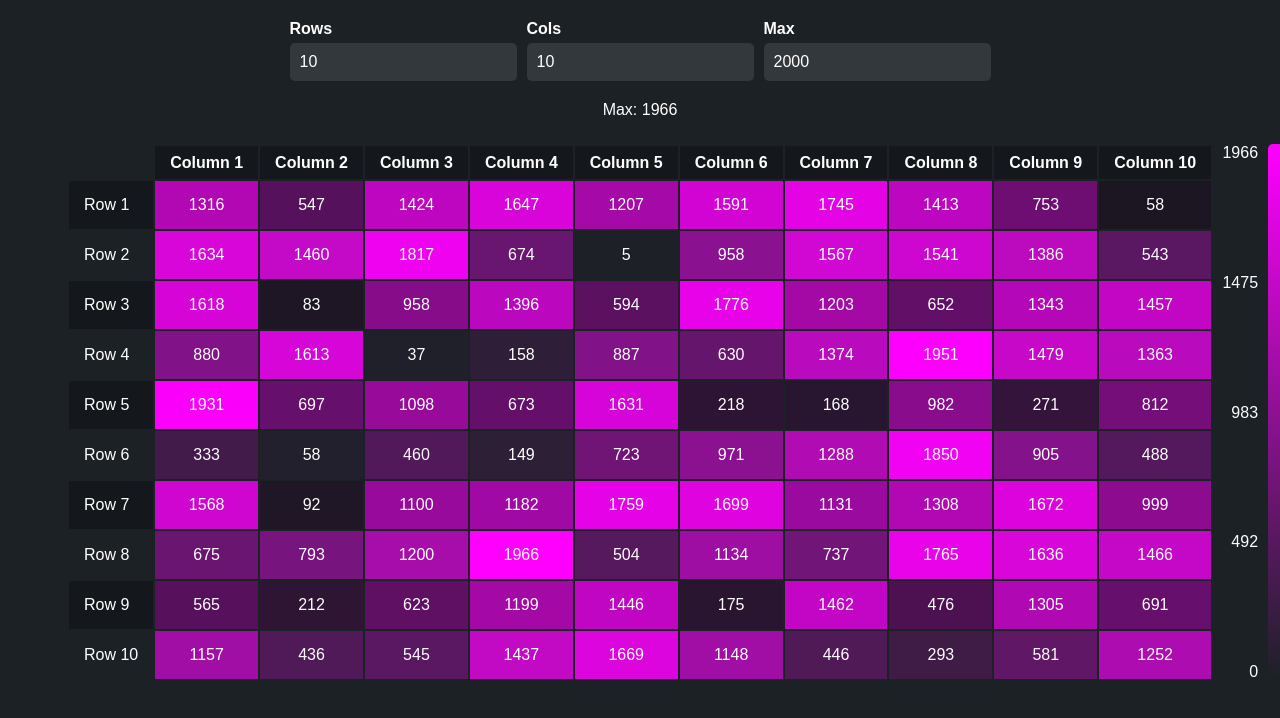
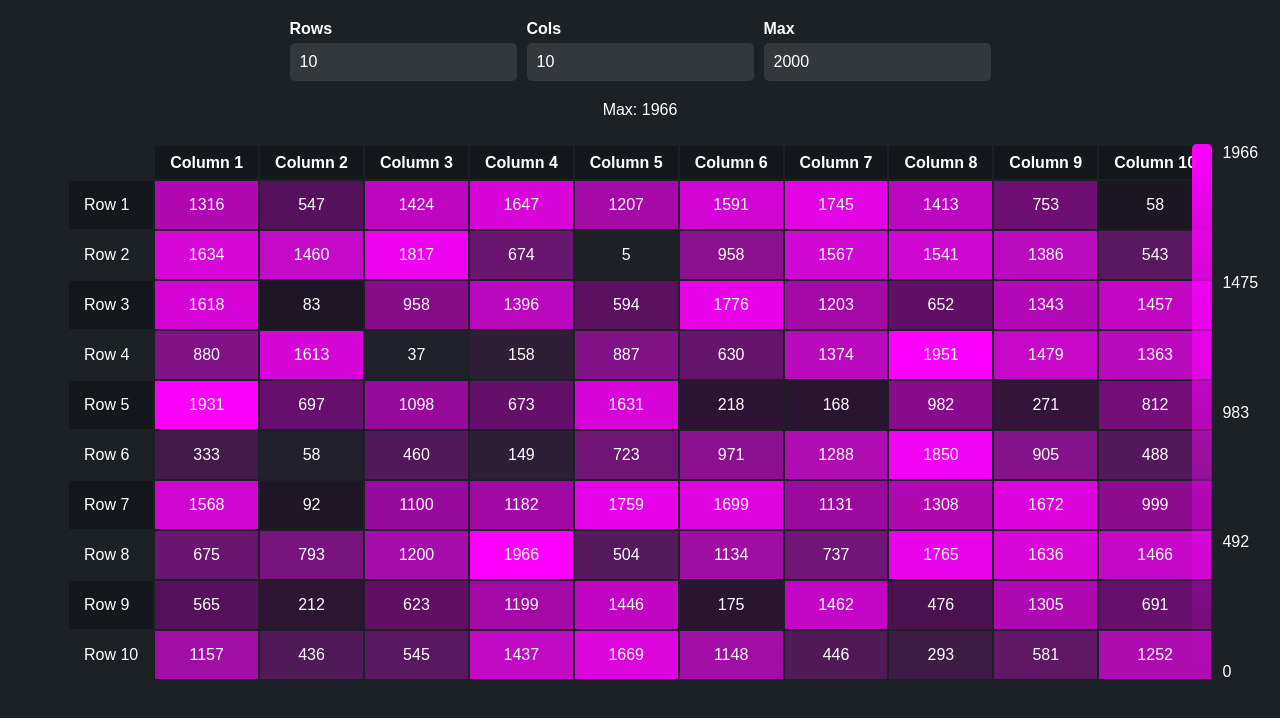
Before and after one commit to jofaval/headless-heatmap, a React (Vite) app: page / in a window 1280 px wide. Shown: the top 718 px of the page. Built offline with nearby package versions, Linux system fonts and the light colour scheme.

Commit message:
feat(examples): indices at the right

```diff
--- a/packages/react/src/heatmap.hook.ts
+++ b/packages/react/src/heatmap.hook.ts
@@ -54,7 +54,6 @@ export const useHeatmapBar = ({
       let steps = candidateSteps;
       if (!steps) {
         steps = Math.max(Math.round(rows / 2 - 1), 1);
-        console.log({ rows, steps });
       }
 
       return pureGetHeatmapBarRanges({ max, reverse, steps, min });
--- a/src/examples/heatmap-table/app.css
+++ b/src/examples/heatmap-table/app.css
@@ -26,7 +26,7 @@
 
 .heatmap-bar {
   position: absolute;
-  right: -35px;
+  right: 0px;
   bottom: 0;
 
   height: 100%;
@@ -36,9 +36,8 @@
 
 .cursor {
   position: absolute;
-  right: -35px;
 
-  width: 25px;
+  width: 20px;
   height: 5px;
   margin-bottom: -5px;
 
@@ -63,15 +62,13 @@
   /* just a SCSS variable name */
   --spacing: 20px;
 
-  text-align: right;
-
   display: flex;
   flex-direction: column;
   justify-content: space-between;
 
   /* height: calc(100% - var(--spacing)); */
   /* margin-top: calc(var(--spacing) / 2); */
-  margin-right: 10px;
+  margin-left: 10px;
 }
 
 .heatmap-cell {
--- a/src/examples/heatmap-table/app.tsx
+++ b/src/examples/heatmap-table/app.tsx
@@ -1,4 +1,4 @@
-import React, { PropsWithChildren, useState } from "react";
+import React, { PropsWithChildren, useId, useState } from "react";
 import {
   HeatmapBarRange,
   getAllValuesFromData,
@@ -41,7 +41,6 @@ type HeatmapBarProps = {
   filterByRange: (props: { start: number; end: number }) => void;
   reverse?: boolean;
   steps?: number;
-  distanceFromTable?: number;
 };
 
 function HeatmapBar({
@@ -51,11 +50,19 @@ function HeatmapBar({
   filterByRange,
   reverse,
   steps,
-  distanceFromTable = 35,
 }: HeatmapBarProps) {
+  const indicesId = useId();
+  const indicesWidth = document.getElementById(indicesId)?.clientWidth;
+
   return (
-    <div className="heatmap-bar" style={{ right: -distanceFromTable }}>
-      <div className="indices">
+    <div
+      className="heatmap-bar"
+      style={{
+        right: -((indicesWidth ?? 0) + 20),
+      }}>
+      <div className={classNames("gradient", orientation)} />
+
+      <div className="indices" id={indicesId}>
         {getHeatmapBarRanges({ reverse, steps }).map(({ end, start }) => (
           <div
             className="index"
@@ -65,7 +72,6 @@ function HeatmapBar({
           </div>
         ))}
       </div>
-      <div className={classNames("gradient", orientation)} />
 
       <HeatmapBarCursor hoverPercentage={hoverPercentage} />
     </div>
@@ -194,7 +200,6 @@ function App() {
             getHeatmapBarRanges={getHeatmapBarRanges}
             hoverPercentage={hoverPercentage}
             orientation="vertical"
-            distanceFromTable={currentMax.toString().length * 12.5}
           />
         ) : null}
       </main>
```
